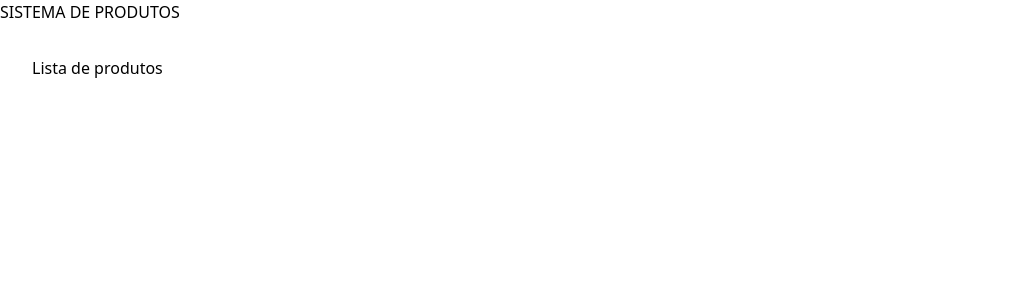
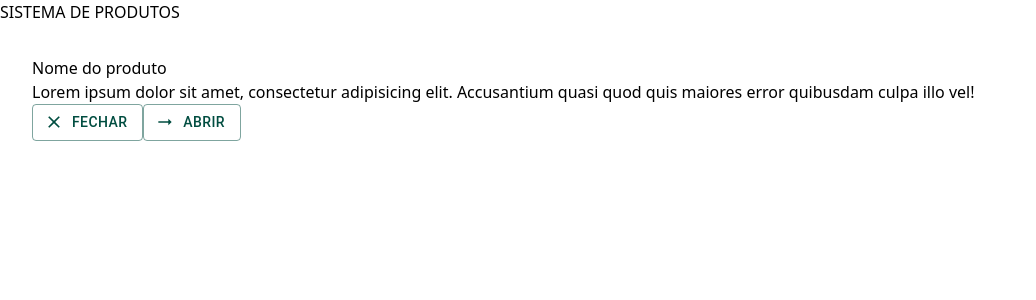
Before and after one commit to gilsonconceicao/Product-front-next, a Next.js app: page / in a window 1280 px wide. Shown: the top 300 px of the page, without its empty margins (0-1036 px from the left). Built offline with nearby package versions, Linux system fonts and the light colour scheme; no server answers.

Commit message:
theme provider and use query

```diff
--- /dev/null
+++ b/src/Components/Card/Card.tsx
@@ -0,0 +1,33 @@
+import ArrowRightAltIcon from '@mui/icons-material/ArrowRightAlt';
+import CloseIcon from '@mui/icons-material/Close';
+import { Button } from '@mui/material';
+import React from 'react';
+
+type ListType = {
+  path: string;
+  label: string;
+}
+
+interface ICardProps {
+  listOptions: ListType[];
+  width?: string;
+}
+
+export const Card: React.FC<ICardProps> = ({
+  listOptions
+}) => {
+  return (
+    <div className='w-1/5 p-3 rounded-md border-2 border-[#DCDCDC]'>
+      <h1 className='text-3xl border-b-2 border-t-gray-400 pb-3'>Nome do produto</h1>
+      <p className='pt-2'>Lorem ipsum dolor sit amet, consectetur adipisicing elit. Accusantium quasi quod quis maiores error quibusdam culpa illo vel!</p>
+      <div className='flex justify-end gap-2 mt-4'>
+        <Button startIcon={<CloseIcon />} variant='outlined'>
+          Fechar
+        </Button>
+        <Button startIcon={<ArrowRightAltIcon />} variant='outlined'>
+          Abrir
+        </Button>
+      </div>
+    </div>
+  )
+}
--- a/src/Components/ListNavigations/ListNavigations.tsx
+++ /dev/null
@@ -1,29 +0,0 @@
-import Link from 'next/link';
-import React from 'react';
-
-type ListType = {
-  path: string;
-  label: string;
-}
-
-interface IListNavigationsProps {
-  listOptions: ListType[];
-  width?: string;
-}
-
-export const ListNavigations: React.FC<IListNavigationsProps> = ({
-  listOptions
-}) => {
-  return <div className=' w-1/3 p-3 rounded-md border-2 border-[#DCDCDC]'>
-    {listOptions.map(({ label, path }, index) => {
-      return (
-        <Link
-          href={path} key={index}
-          className={`block p-3 border border-[#DCDCDC]`}
-        >
-          <h2 className='text-2xl font-semibold'>{label}</h2>
-        </Link>
-      );
-    })}
-  </div>
-}
--- /dev/null
+++ b/src/Contexts/QueryClientContext/QueryClientContext.tsx
@@ -0,0 +1,8 @@
+'use client';
+import { QueryClient, QueryClientProvider } from '@tanstack/react-query';
+const queryClient = new QueryClient();
+export const QueryClientCustomProvider = ({children}: {children: React.ReactNode}) => {
+  return (
+    <QueryClientProvider client={queryClient}>{children}</QueryClientProvider>
+  )
+}
--- /dev/null
+++ b/src/Contexts/ThemeProvider/ThemeProvider.tsx
@@ -0,0 +1,9 @@
+'use client';
+import { ThemeProvider } from "@mui/material";
+import { themeCustom } from '@/Themes/Theme';
+
+export const ThemeCustomProvider = ({ children }: { children: React.ReactNode }) => {
+  return (
+    <ThemeProvider theme={themeCustom}>{children}</ThemeProvider>
+  )
+}
--- /dev/null
+++ b/src/Themes/Theme.ts
@@ -0,0 +1,16 @@
+import { createTheme } from '@mui/material/styles';
+import { teal, purple } from '@mui/material/colors';
+
+export const themeCustom = createTheme({
+  palette: {
+    primary: {
+      main: teal[900],
+      dark: teal[500],
+      light: teal[200]
+    },
+    secondary: {
+      main: purple[600],
+      dark: purple[800]
+    }
+  }
+});
--- a/src/app/layout.tsx
+++ b/src/app/layout.tsx
@@ -1,7 +1,9 @@
-import { Header } from '@/Components/Header/Header'
-import './globals.css'
-import type { Metadata } from 'next'
-import { Inter } from 'next/font/google'
+import { Header } from '@/Components/Header/Header';
+import './globals.css';
+import type { Metadata } from 'next';
+import { Inter } from 'next/font/google';
+import { QueryClientCustomProvider } from '@/Contexts/QueryClientContext/QueryClientContext';
+import { ThemeCustomProvider } from '@/Contexts/ThemeProvider/ThemeProvider';
 
 const inter = Inter({ subsets: ['latin'] })
 
@@ -18,8 +20,12 @@ export default function RootLayout({
   return (
     <html lang="en">
       <body>
-        <Header />
-        <main className='m-8'>{children}</main>
+        <ThemeCustomProvider>
+          <QueryClientCustomProvider>
+            <Header />
+            <main className='m-8'>{children}</main>
+          </QueryClientCustomProvider>
+        </ThemeCustomProvider>
       </body>
     </html>
   )
--- a/src/app/page.tsx
+++ b/src/app/page.tsx
@@ -1,23 +1,10 @@
-import { ListNavigations } from '@/Components/ListNavigations/ListNavigations'
-import { getData } from '@/servers/Products/Products';
-import Link from 'next/link'
-import { useEffect, useState } from 'react';
+import { Card } from '@/Components/Card/Card';
 
 export default function Home() {
-  const [data, setData] = useState<any>([]);
-
-  useEffect(() => {
-    getData().then((res) => {
-      setData(res)
-    } );
-  }, [])
-
-
   return (
     <section>
       <ul>
-        <ListNavigations
-
+        <Card
           listOptions={[
             { label: 'Lista de produtos', path: '/Products' }
           ]}
--- a/src/servers/Products/Products.ts
+++ b/src/servers/Products/Products.ts
@@ -1,10 +1,5 @@
+import { AxiosConfig } from "../api/Api";
 
-export async function getData() {
-  const res = await fetch('https://api.example.com/...')
-
-  if (!res.ok) {
-    throw new Error('Failed to fetch data')
-  }
-
-  return res.json()
+export async function getAllProducts() {
+  return await AxiosConfig({endpoint: '/Product', method: 'GET'});
 }
--- /dev/null
+++ b/src/servers/QueryClient.ts
@@ -0,0 +1,3 @@
+import { QueryClient } from "@tanstack/react-query";
+
+export const queryClient = new QueryClient();
--- /dev/null
+++ b/src/servers/api/Api.ts
@@ -0,0 +1,32 @@
+import axios, { AxiosRequestConfig } from "axios";
+
+interface AxiosConfigType {
+  method: Method;
+  endpoint: string;
+  body?: AxiosRequestConfig<any>
+  params?: AxiosRequestConfig<any>
+}
+
+export const AxiosConfig = async ({ method, endpoint, body, params }: AxiosConfigType) => {
+  return await axios({
+    baseURL: `http://localhost:8080${endpoint}`,
+    method,
+    data: body,
+    params,
+    headers: {
+      "Content-Type": "application/json"
+    }
+  });
+}
+
+type Method =
+  | 'get' | 'GET'
+  | 'delete' | 'DELETE'
+  | 'head' | 'HEAD'
+  | 'options' | 'OPTIONS'
+  | 'post' | 'POST'
+  | 'put' | 'PUT'
+  | 'patch' | 'PATCH'
+  | 'purge' | 'PURGE'
+  | 'link' | 'LINK'
+  | 'unlink' | 'UNLINK';
```
Also changed, not shown: package.json (+11 -4 lines), src/Hooks/Products/ProductsHook.tsx (added, +9 -0 lines), 1 other file (tests, documents, lock files or other folders).
